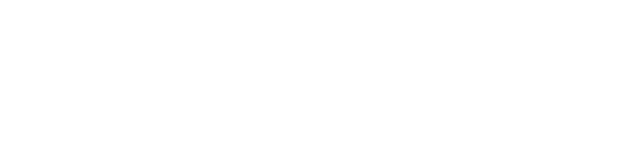
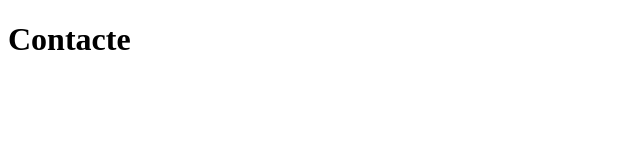
Before and after one commit to ariadnamn/DAM1M04-Exercici001, a plain HTML site: page contacte.html in a window 1280 px wide. Shown: the whole page, without its empty margins (0-640 px from the left). Drawn offline with Linux system fonts and the light colour scheme.

Commit message:
Afegir contingut a contacte.html
He afegit el codi inicial per que la pagina tingui la estructura correcta

```diff
--- a/contacte.html
+++ b/contacte.html
@@ -0,0 +1,9 @@
+<!DOCTYPE html>
+<html lang="ca">
+<head>
+    <meta charset="UTF-8">
+    <title>Contacte</title>
+    <link rel="stylesheet" href="estils.css">
+</head>
+<body>
+    <h1>Contacte</h1>
```
Also changed, not shown: index.html (+2 -2 lines).
